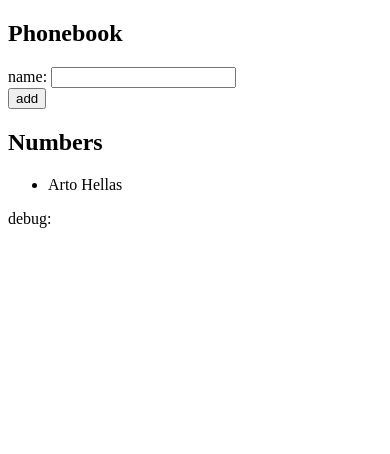
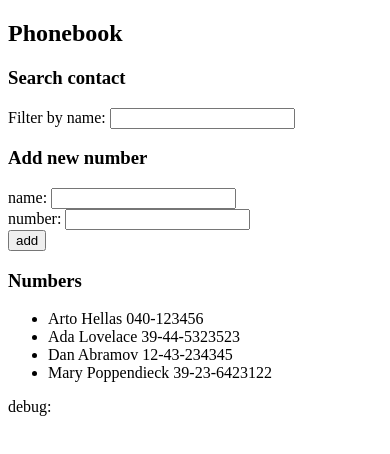
Before and after one commit to dnksebastian/fullstack-open, a React (Create React App) app in the folder part2/phonebook/: page / in a window 390 px wide. Shown: the top 454 px of the page. Built offline with nearby package versions, Linux system fonts and the light colour scheme.

Commit message:
phonebook

```diff
--- a/part2/phonebook/src/App.js
+++ b/part2/phonebook/src/App.js
@@ -1,66 +1,102 @@
-import { useState } from 'react'
+import { useState } from "react";
 
 const App = () => {
   const [persons, setPersons] = useState([
-    { name: 'Arto Hellas' }
-  ])
-  const [newName, setNewName] = useState('')
-
+    { name: "Arto Hellas", number: "040-123456", id: 1 },
+    { name: "Ada Lovelace", number: "39-44-5323523", id: 2 },
+    { name: "Dan Abramov", number: "12-43-234345", id: 3 },
+    { name: "Mary Poppendieck", number: "39-23-6423122", id: 4 },
+  ]);
+  const [newName, setNewName] = useState("");
+  const [newNumber, setNewNumber] = useState("");
+  const [newFilter, setNewFilter] = useState("");
 
   const handleNameChange = (e) => {
-    setNewName(e.target.value)
+    setNewName(e.target.value);
   };
 
+  const handleNumberChange = (e) => {
+    setNewNumber(e.target.value);
+  };
+
+  const handleFilterChange = (e) => {
+    setNewFilter(e.target.value);
+  };
+
+  const contactsToDisplay = newFilter
+    ? persons.filter((person) =>
+        person.name.toLowerCase().includes(newFilter.toLowerCase())
+      )
+    : persons;
 
   const addPerson = (e) => {
     e.preventDefault();
-    console.log('adding person');
+    console.log("adding person");
 
     const personObj = {
       name: newName,
-      id: persons.length + 1
-    }
+      number: newNumber,
+      id: persons.length + 1,
+    };
 
     let isValid = validateName();
 
     if (isValid) {
-      setPersons(persons.concat(personObj))
-      setNewName("")
+      setPersons(persons.concat(personObj));
+      setNewName("");
+      setNewNumber("");
     } else {
-      return
+      return;
     }
-  }
+  };
 
   const validateName = () => {
-    if (persons.some(obj => obj.name === newName)) {
-      alert(`${newName} is already added to phonebook`)
+    if (persons.some((obj) => obj.name === newName)) {
+      alert(`${newName} is already added to phonebook`);
       return false;
     } else {
-      return true
+      return true;
     }
-  }
-
-
+  };
 
   return (
     <div>
       <h2>Phonebook</h2>
+
+      <h3>Search contact</h3>
+
+      <div>
+        Filter by name:{" "}
+        <input value={newFilter} onChange={handleFilterChange} />
+      </div>
+
+      <h3>Add new number</h3>
+
       <form onSubmit={addPerson}>
         <div>
           name: <input value={newName} onChange={handleNameChange} />
         </div>
         <div>
+          number: <input value={newNumber} onChange={handleNumberChange} />
+        </div>
+        <div>
           <button type="submit">add</button>
         </div>
       </form>
-      <h2>Numbers</h2>
+      <h3>Numbers</h3>
       <ul>
-      {persons.map((person) => <li key={person.name}>{person.name}</li>)}
+        {contactsToDisplay.map((person) => (
+          <li key={person.name}>
+            {person.name} {person.number}
+          </li>
+        ))}
       </ul>
 
-      <div>debug: {newName}</div>
+      <div>
+        debug: {newName} {newNumber} {newFilter}
+      </div>
     </div>
-  )
-}
+  );
+};
 
-export default App
+export default App;
```
